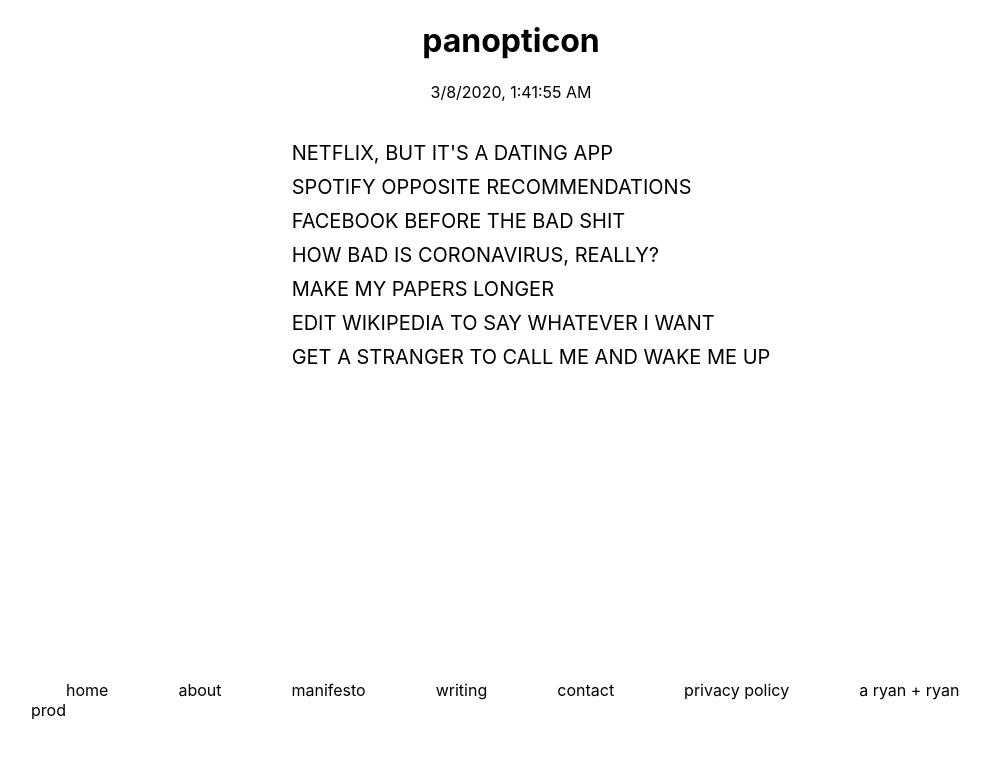
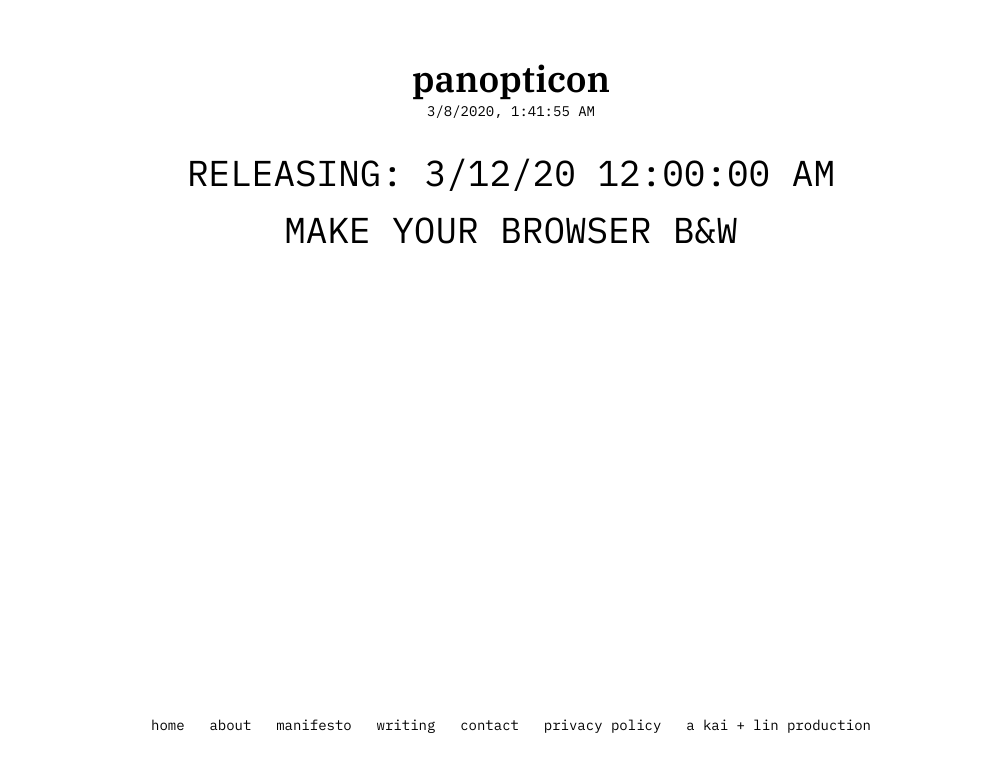
Before and after one commit to ryanyma/panopticon, a React (Create React App) app: page / in a window 1280 px wide. Shown: the top 772 px of the page, without its empty margins (129-1119 px from the left). Built offline with nearby package versions, Linux system fonts and the light colour scheme.

Commit message:
styling changes, almost done

```diff
--- a/src/constants/index.js
+++ b/src/constants/index.js
@@ -5,15 +5,10 @@
   'writing',
   'contact',
   'privacy policy',
-  'a ryan + ryan prod',
+  'a kai + lin production',
 ];
 
 export const PROJECTS = [
-  "NETFLIX, BUT IT'S A DATING APP",
-  'SPOTIFY OPPOSITE RECOMMENDATIONS',
-  'FACEBOOK BEFORE THE BAD SHIT',
-  'HOW BAD IS CORONAVIRUS, REALLY?',
-  'MAKE MY PAPERS LONGER',
-  'EDIT WIKIPEDIA TO SAY WHATEVER I WANT',
-  'GET A STRANGER TO CALL ME AND WAKE ME UP',
+  'RELEASING: 3/12/20 12:00:00 AM',
+  'MAKE YOUR BROWSER B&W',
 ];
--- a/src/index.css
+++ b/src/index.css
@@ -1,13 +1,19 @@
+@import url('https://fonts.googleapis.com/css?family=IBM+Plex+Mono|IBM+Plex+Serif:400,600&display=swap');
+
+* {
+  margin: 0;
+  padding: 0;
+}
+
 body {
   margin: 0;
-  font-family: -apple-system, BlinkMacSystemFont, 'Segoe UI', 'Roboto', 'Oxygen',
-    'Ubuntu', 'Cantarell', 'Fira Sans', 'Droid Sans', 'Helvetica Neue',
-    sans-serif;
+  padding: 0;
+  font-family: 'IBM Plex Mono', monospace;
   -webkit-font-smoothing: antialiased;
   -moz-osx-font-smoothing: grayscale;
+  font-size: 14px;
 }
 
 code {
-  font-family: source-code-pro, Menlo, Monaco, Consolas, 'Courier New',
-    monospace;
+  font-family: 'IBM Plex Mono', monospace;
 }
--- a/src/routes/Home.js
+++ b/src/routes/Home.js
@@ -6,7 +6,7 @@
 const AppLayout = styled.div`
   display: grid;
   grid-template-columns: 1fr 75% 1fr;
-  grid-template-rows: 15% 1fr 15%;
+  grid-template-rows: 18% 1fr 15%;
   width: 100vw;
   height: 100vh;
 `;
@@ -14,17 +14,32 @@
   text-align: center;
   grid-column: 2;
   grid-row: 1;
+  h1 {
+    font-family: 'IBM Plex Serif', serif;
+    font-weight: 600;
+    font-size: 36px;
+  }
+  margin-bottom: 24px;
+  margin-top: auto;
 `;
 
 const StyledHGroup = styled.hgroup`
   position: relative;
 `;
 
-const FooterList = styled.ul`
-  width: 100%;
-  list-style: none;
-  padding-left: 0px;
-  display: inline;
+const ProjectWrapper = styled.div`
+  grid-row: 2;
+  grid-column: 2;
+  margin: 0 auto;
+  max-width: 100%;
+  overflow: scroll;
+  scrollbar-width: none;
+  ::-webkit-scrollbar {
+    width: 0;
+    height: 0;
+  }
+  position: relative;
+  text-align: center;
 `;
 
 const ProjectList = styled.ul`
@@ -32,21 +47,10 @@
   list-style: none;
 `;
 
-const FooterListItem = styled.li`
-  padding: 10px;
-  margin: 25px;
+const ProjectListItem = styled.ul`
+  font-size: 36px;
   color: black;
-  text-decoration: none;
-  display: inline;
-  &:hover {
-    text-decoration: underline;
-  }
-`;
-
-const ProjectListItem = styled.ul`
-  font-size: 20px;
   padding: 5px;
-  color: black;
   text-decoration: none;
   display: block;
   &:hover {
@@ -54,18 +58,29 @@
   }
 `;
 
-const ProjectWrapper = styled.div`
-  grid-row: 2;
-  grid-column: 2;
-  margin: 0 auto;
-  max-width: 100%;
-  overflow: hidden;
-  position: relative;
-`;
-
 const FooterWrapper = styled.div`
   grid-row: 3;
   grid-column: 2;
+  margin-top: 36px;
+`;
+
+const FooterList = styled.ul`
+  width: 75%;
+  list-style: none;
+  display: flex;
+  flex-direction: row;
+  flex-wrap: wrap;
+  justify-content: space-between;
+  margin: 0 auto;
+`;
+
+const FooterListItem = styled.li`
+  color: black;
+  text-decoration: none;
+  padding-inline-start: 0px;
+  &:hover {
+    text-decoration: underline;
+  }
 `;
 
 const StyledLink = styled(Link)`
```
